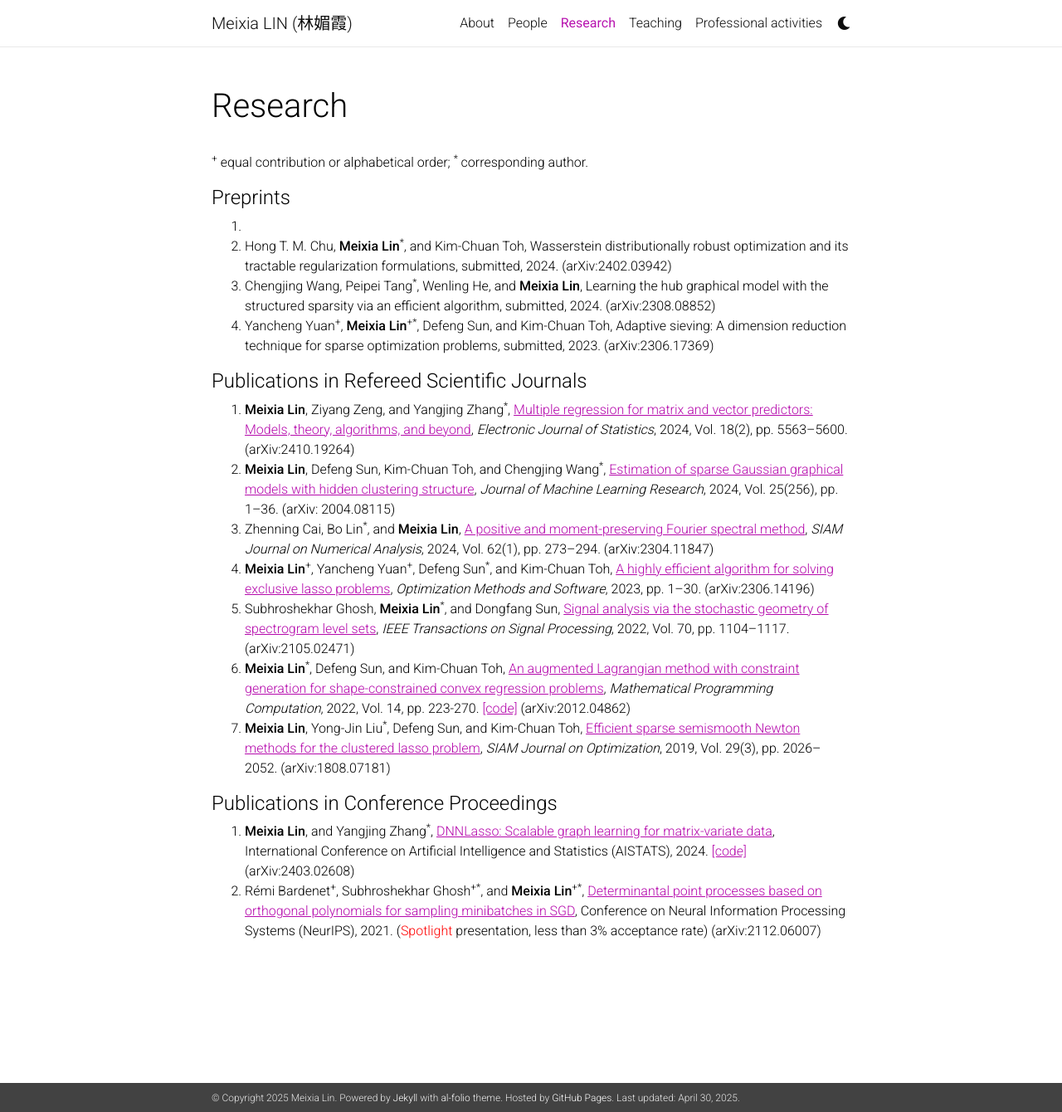
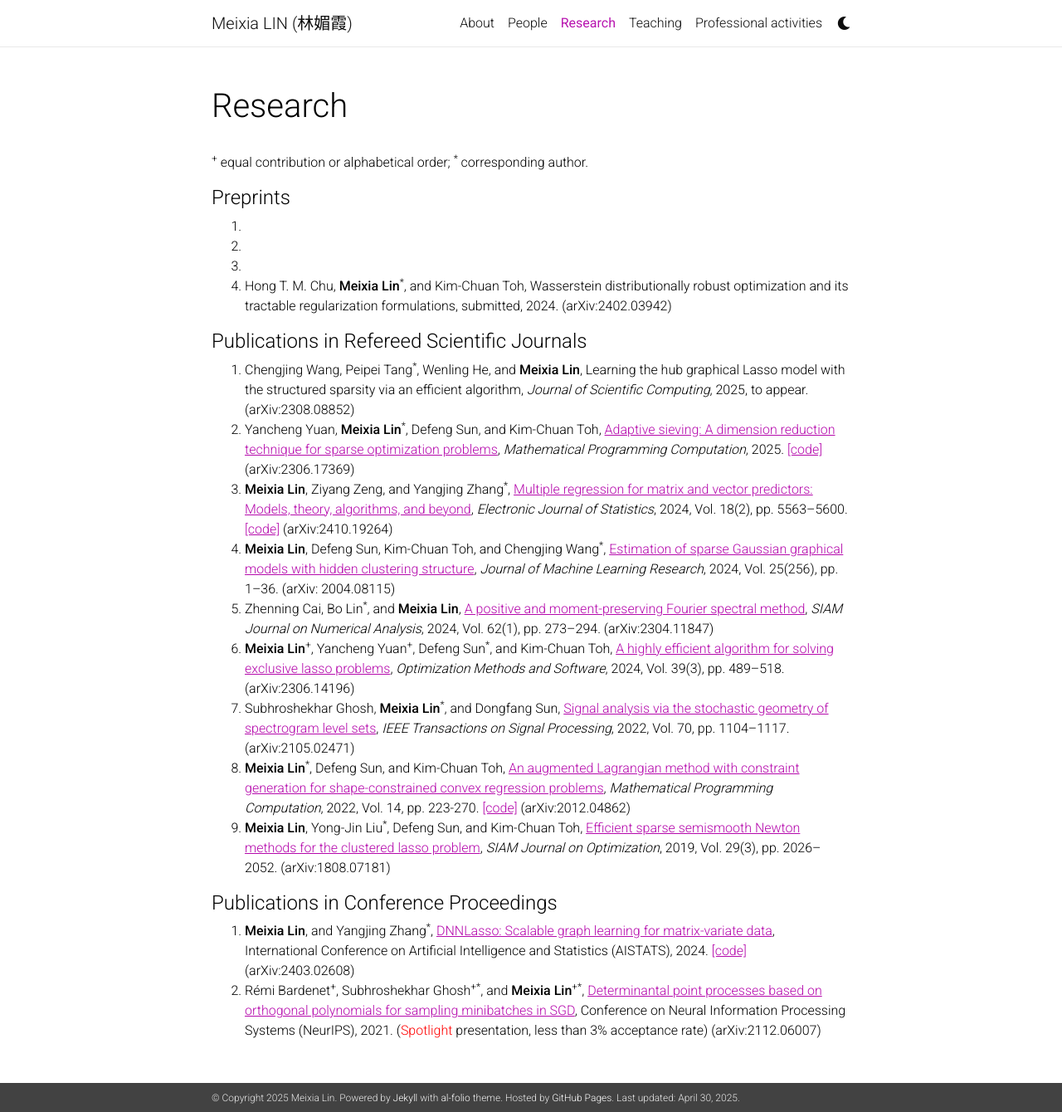
Before and after one commit to linmeixia/linmeixia.github.io, a Jekyll site: the page built from _pages/publications.md, in a window 1280 px wide and 1340 px high. Shown: the whole window at 83% size. Built offline with Jekyll 4.4.1, drawn with Linux system fonts in a browser that asks for light colours; nearby versions of some CDN libraries; comment, search, counter and statistics services are not loaded; a style sheet for code colours, icons or effects is not loaded.

Commit message:
Update publications.md

```diff
--- a/_pages/publications.md
+++ b/_pages/publications.md
@@ -12,21 +12,23 @@
 <h4>Preprints</h4>
 
 1.
-2. Hong T. M. Chu, <strong>Meixia Lin</strong><sup>*</sup>, and Kim-Chuan Toh, Wasserstein distributionally robust optimization and its tractable regularization formulations, submitted, 2024. (arXiv:2402.03942)
-3. Chengjing Wang, Peipei Tang<sup>*</sup>, Wenling He, and <strong>Meixia Lin</strong>, Learning the hub graphical model with the structured sparsity via an efficient algorithm, submitted, 2024. (arXiv:2308.08852)
-4. Yancheng Yuan<sup>+</sup>, <strong>Meixia Lin</strong><sup>+*</sup>, Defeng Sun, and Kim-Chuan Toh, Adaptive sieving: A dimension reduction technique for sparse optimization problems, submitted, 2023. (arXiv:2306.17369)
+2.
+3.
+4. Hong T. M. Chu, <strong>Meixia Lin</strong><sup>*</sup>, and Kim-Chuan Toh, Wasserstein distributionally robust optimization and its tractable regularization formulations, submitted, 2024. (arXiv:2402.03942)
 
 
 <h4>Publications in Refereed Scientific Journals</h4>
 
 
-1. <strong>Meixia Lin</strong>, Ziyang Zeng, and Yangjing Zhang<sup>*</sup>, <a href="https://projecteuclid.org/journals/electronic-journal-of-statistics/volume-18/issue-2/Multiple-regression-for-matrix-and-vector-predictors--Models-theory/10.1214/24-EJS2330.full" style="text-decoration: underline;"> Multiple regression for matrix and vector predictors: Models, theory, algorithms, and beyond</a>, _Electronic Journal of Statistics_, 2024, Vol. 18(2), pp. 5563--5600. (arXiv:2410.19264)
-2. <strong>Meixia Lin</strong>, Defeng Sun, Kim-Chuan Toh, and Chengjing Wang<sup>*</sup>, <a href="https://jmlr.org/papers/v25/20-354.html" style="text-decoration: underline;"> Estimation of sparse Gaussian graphical models with hidden clustering structure</a>, _Journal of Machine Learning Research_, 2024, Vol. 25(256), pp. 1--36. (arXiv: 2004.08115)
-3. Zhenning Cai, Bo Lin<sup>*</sup>, and <strong>Meixia Lin</strong>, <a href="https://epubs.siam.org/doi/10.1137/23M1563918" style="text-decoration: underline;"> A positive and moment-preserving Fourier spectral method</a>, _SIAM Journal on Numerical Analysis_, 2024, Vol. 62(1), pp. 273--294. (arXiv:2304.11847)
-4. <strong>Meixia Lin</strong><sup>+</sup>, Yancheng Yuan<sup>+</sup>, Defeng Sun<sup>*</sup>, and Kim-Chuan Toh, <a href="https://www.tandfonline.com/doi/full/10.1080/10556788.2023.2253356" style="text-decoration: underline;"> A highly efficient algorithm for solving exclusive lasso problems</a>, _Optimization Methods and Software_, 2023, pp. 1--30. (arXiv:2306.14196)
-5. Subhroshekhar Ghosh, <strong>Meixia Lin</strong><sup>*</sup>, and Dongfang Sun, <a href="https://ieeexplore.ieee.org/document/9720125" style="text-decoration: underline;"> Signal analysis via the stochastic geometry of spectrogram level sets</a>, _IEEE Transactions on Signal Processing_, 2022, Vol. 70, pp. 1104--1117. (arXiv:2105.02471)
-6. <strong>Meixia Lin</strong><sup>*</sup>, Defeng Sun, and Kim-Chuan Toh, <a href="https://link.springer.com/article/10.1007/s12532-021-00210-0" style="text-decoration: underline;"> An augmented Lagrangian method with constraint generation for shape-constrained convex regression problems</a>, _Mathematical Programming Computation_, 2022, Vol. 14, pp. 223-270. <a href="https://doi.org/10.5281/zenodo.5543733" style="text-decoration: underline;">[code]</a> (arXiv:2012.04862)
-7. <strong>Meixia Lin</strong>, Yong-Jin Liu<sup>*</sup>, Defeng Sun, and Kim-Chuan Toh, <a href="https://epubs.siam.org/doi/abs/10.1137/18M1207752" style="text-decoration: underline;"> Efficient sparse semismooth Newton methods for the clustered lasso problem</a>, _SIAM Journal on Optimization_, 2019, Vol. 29(3), pp. 2026--2052. (arXiv:1808.07181)
+1. Chengjing Wang, Peipei Tang<sup>*</sup>, Wenling He, and <strong>Meixia Lin</strong>, Learning the hub graphical Lasso model with the structured sparsity via an efficient algorithm, _Journal of Scientific Computing_, 2025, to appear. (arXiv:2308.08852)
+2. Yancheng Yuan, <strong>Meixia Lin</strong><sup>*</sup>, Defeng Sun, and Kim-Chuan Toh, <a href="https://doi.org/10.1007/s12532-025-00282-2" style="text-decoration: underline;"> Adaptive sieving: A dimension reduction technique for sparse optimization problems</a>, _Mathematical Programming Computation_, 2025. <a href="https://doi.org/10.5281/zenodo.15087424." style="text-decoration: underline;">[code]</a> (arXiv:2306.17369)
+3. <strong>Meixia Lin</strong>, Ziyang Zeng, and Yangjing Zhang<sup>*</sup>, <a href="https://projecteuclid.org/journals/electronic-journal-of-statistics/volume-18/issue-2/Multiple-regression-for-matrix-and-vector-predictors--Models-theory/10.1214/24-EJS2330.full" style="text-decoration: underline;"> Multiple regression for matrix and vector predictors: Models, theory, algorithms, and beyond</a>, _Electronic Journal of Statistics_, 2024, Vol. 18(2), pp. 5563--5600. <a href="https://github.com/linmeixia/MVRegPlus" style="text-decoration: underline;">[code]</a> (arXiv:2410.19264)
+4. <strong>Meixia Lin</strong>, Defeng Sun, Kim-Chuan Toh, and Chengjing Wang<sup>*</sup>, <a href="https://jmlr.org/papers/v25/20-354.html" style="text-decoration: underline;"> Estimation of sparse Gaussian graphical models with hidden clustering structure</a>, _Journal of Machine Learning Research_, 2024, Vol. 25(256), pp. 1--36. (arXiv: 2004.08115)
+5. Zhenning Cai, Bo Lin<sup>*</sup>, and <strong>Meixia Lin</strong>, <a href="https://epubs.siam.org/doi/10.1137/23M1563918" style="text-decoration: underline;"> A positive and moment-preserving Fourier spectral method</a>, _SIAM Journal on Numerical Analysis_, 2024, Vol. 62(1), pp. 273--294. (arXiv:2304.11847)
+6. <strong>Meixia Lin</strong><sup>+</sup>, Yancheng Yuan<sup>+</sup>, Defeng Sun<sup>*</sup>, and Kim-Chuan Toh, <a href="https://www.tandfonline.com/doi/full/10.1080/10556788.2023.2253356" style="text-decoration: underline;"> A highly efficient algorithm for solving exclusive lasso problems</a>, _Optimization Methods and Software_, 2024, Vol. 39(3), pp. 489--518. (arXiv:2306.14196)
+7. Subhroshekhar Ghosh, <strong>Meixia Lin</strong><sup>*</sup>, and Dongfang Sun, <a href="https://ieeexplore.ieee.org/document/9720125" style="text-decoration: underline;"> Signal analysis via the stochastic geometry of spectrogram level sets</a>, _IEEE Transactions on Signal Processing_, 2022, Vol. 70, pp. 1104--1117. (arXiv:2105.02471)
+8. <strong>Meixia Lin</strong><sup>*</sup>, Defeng Sun, and Kim-Chuan Toh, <a href="https://link.springer.com/article/10.1007/s12532-021-00210-0" style="text-decoration: underline;"> An augmented Lagrangian method with constraint generation for shape-constrained convex regression problems</a>, _Mathematical Programming Computation_, 2022, Vol. 14, pp. 223-270. <a href="https://doi.org/10.5281/zenodo.5543733" style="text-decoration: underline;">[code]</a> (arXiv:2012.04862)
+9. <strong>Meixia Lin</strong>, Yong-Jin Liu<sup>*</sup>, Defeng Sun, and Kim-Chuan Toh, <a href="https://epubs.siam.org/doi/abs/10.1137/18M1207752" style="text-decoration: underline;"> Efficient sparse semismooth Newton methods for the clustered lasso problem</a>, _SIAM Journal on Optimization_, 2019, Vol. 29(3), pp. 2026--2052. (arXiv:1808.07181)
 
 
 
```
